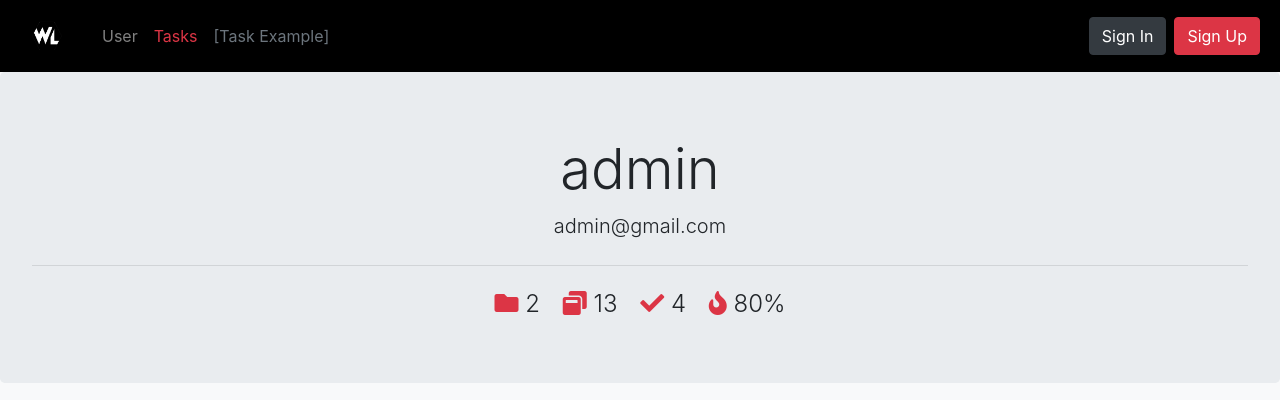
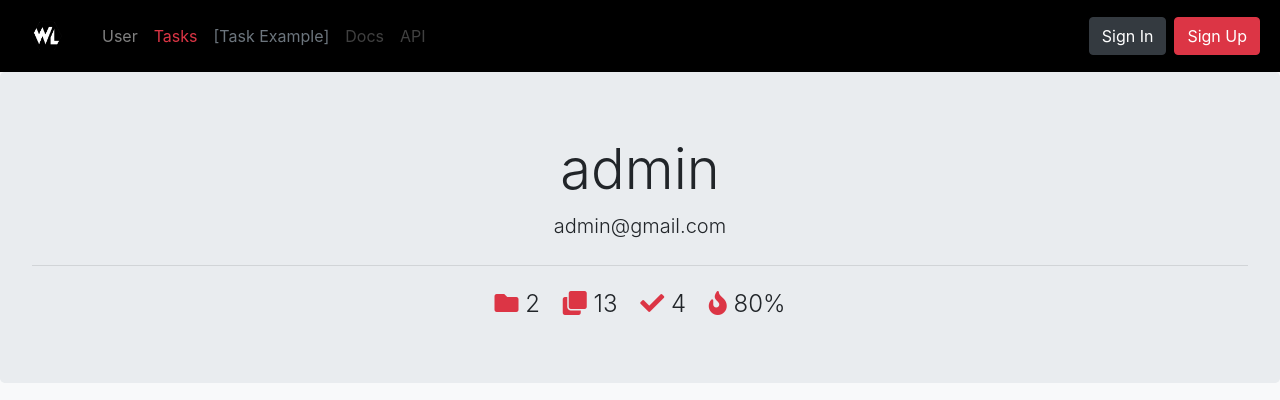
Before and after one commit to azinit/wlhub, a Django app: page /account/ in a window 1280 px wide. Shown: the top 400 px of the page. Run offline with Django 3.2, Linux system fonts and the light colour scheme; some libraries are stand-ins or nearby versions.

Commit message:
minor fix

```diff
--- a/wlhub/templates/includes/header.html
+++ b/wlhub/templates/includes/header.html
@@ -36,9 +36,12 @@
                         <a class="dropdown-item" href="#">Something else here</a>
                     </div>
                 </li>{% endcomment %}
-                {% comment %}<li class="nav-item">
-                    <a class="nav-link disabled" href="#" tabindex="-1" aria-disabled="true">Disabled</a>
-                </li>{% endcomment %}
+                <li class="nav-item">
+                    <a class="nav-link disabled" href="#" tabindex="-1" aria-disabled="true">Docs</a>
+                </li>
+                <li class="nav-item">
+                    <a class="nav-link disabled" href="#" tabindex="-1" aria-disabled="true">API</a>
+                </li>
             </ul>
             {% comment %}<form class="form-inline my-2 my-lg-0">
                 <input class="form-control mr-sm-2" type="search" placeholder="Search" aria-label="Search">
--- a/wlhub/templates/users/includes/hero.html
+++ b/wlhub/templates/users/includes/hero.html
@@ -3,7 +3,7 @@
 <hr class="my-4">
 <div class="stats">
     {% include 'components/stat.html' with size="display-5" color="text-danger" label=2 icon="folder" %}
-    {% include 'components/stat.html' with size="display-5" color="text-danger" label=13 icon="window-restore" %}
+    {% include 'components/stat.html' with size="display-5" color="text-danger" label=13 icon="clone" %}
     {% include 'components/stat.html' with size="display-5" color="text-danger" label=4 icon="check" %}
     {% include 'components/stat.html' with size="display-5" color="text-danger" label="80%" icon="fire" %}
 </div>
```
